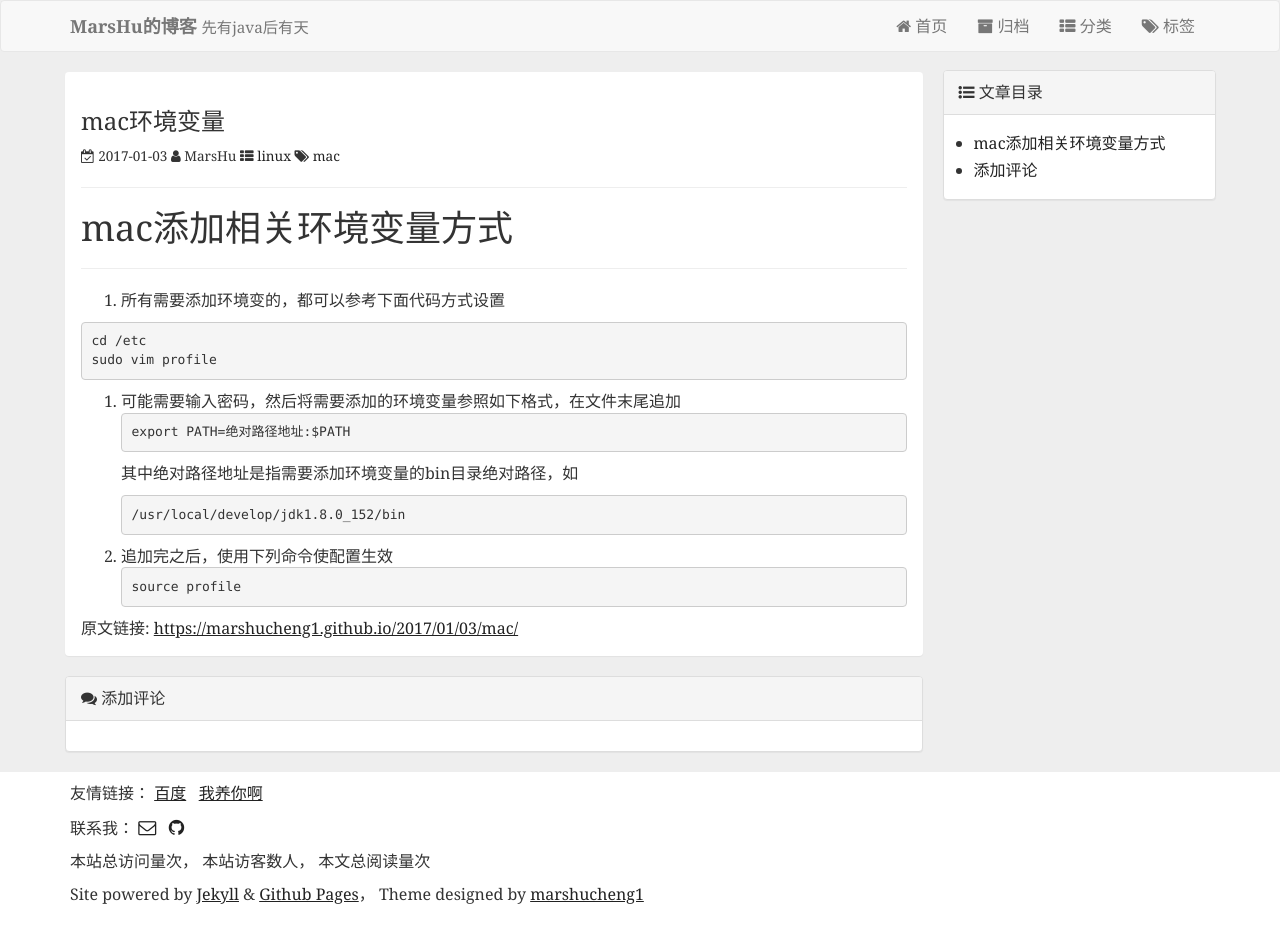
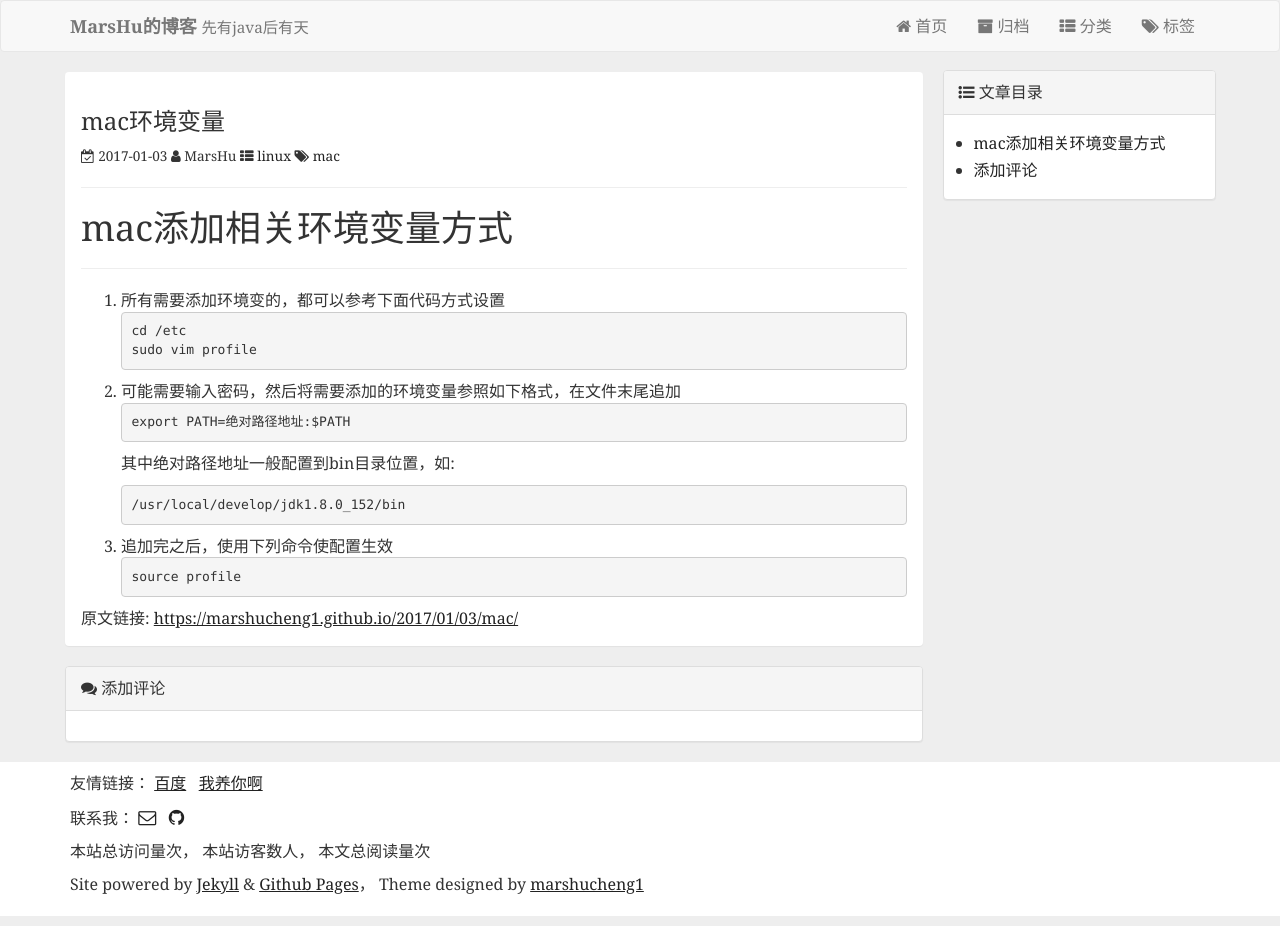
Before and after one commit to marshucheng1/marshucheng1.github.io, a Jekyll site: the page built from _posts/2017-01-03-mac.md, in a window 1280 px wide. Built offline with Jekyll 4.4.1, drawn with Linux system fonts in a browser that asks for light colours; comment, search, counter and statistics services are not loaded.

Commit message:
Update _posts/2017-01-03-mac.md

````diff
--- a/_posts/2017-01-03-mac.md
+++ b/_posts/2017-01-03-mac.md
@@ -11,10 +11,8 @@ author: MarsHu
 {:toc}
 
 # mac添加相关环境变量方式 #
-
 ----------
 1. 所有需要添加环境变的，都可以参考下面代码方式设置
-
 ```
 cd /etc
 sudo vim profile
@@ -27,7 +25,7 @@ sudo vim profile
 ```
 export PATH=绝对路径地址:$PATH
 ```
-其中绝对路径地址是指需要添加环境变量的bin目录绝对路径，如
+其中绝对路径地址一般配置到bin目录位置，如:
 ```
 /usr/local/develop/jdk1.8.0_152/bin
 ```
````
